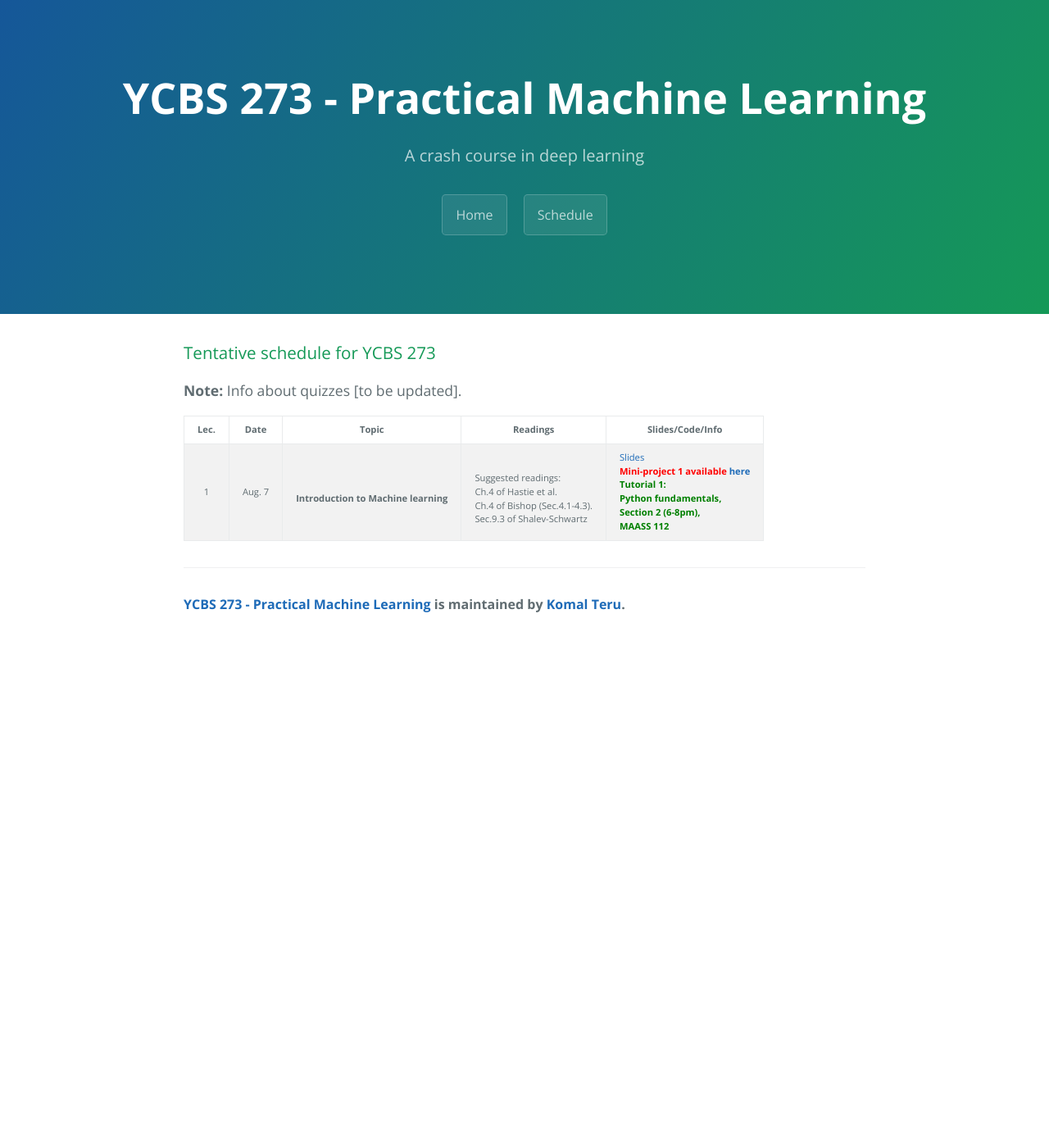
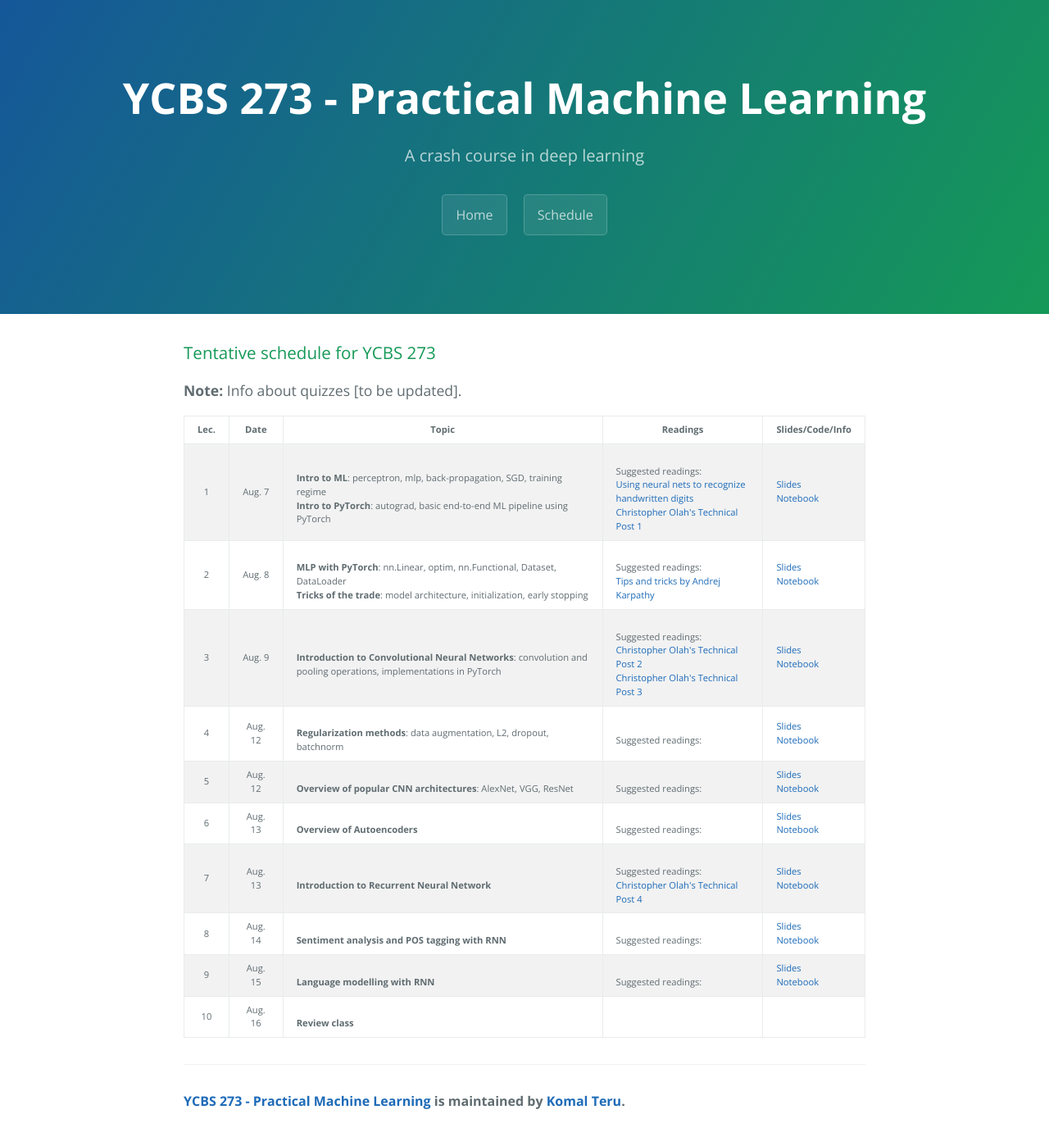
Before and after one commit to kkteru/ycbs273, a Jekyll site: the page built from schedule.html, in a window 1280 px wide. Shown: the whole page at 82% size. Built offline with Jekyll 4.4.1, drawn with Linux system fonts in a browser that asks for light colours; before the commit the page ends 900 px from its top, so only the background shows below that.

Commit message:
Added content

```diff
--- a/_includes/page-footer.html
+++ b/_includes/page-footer.html
@@ -1,3 +1,3 @@
 <footer class="site-footer">
-  <span class="site-footer-owner"><a href="{{ site.url }}">{{ site.title }}</a> is maintained by <a href="{{ site.author.url }}">{{ site.author.name }}</a>.</span>
+  <span class="site-footer-owner"><a href="{{ site.url }}">{{ site.title }}</a> is maintained by <a href=mailto:komal.teru@gmail.com>{{ site.author.name }}</a>.</span>
 </footer>
--- a/schedule.html
+++ b/schedule.html
@@ -19,16 +19,146 @@ title: {{ site.name }}
 <tr>
 <td><center>1</center></td>
 <td><center>Aug. 7</center></td>
-<td><br><b>Introduction to Machine learning</b></td>
+<td><br><b>Intro to ML</b>: perceptron, mlp, back-propagation, SGD, training regime<br/>
+<b>Intro to PyTorch</b>: autograd,  basic end-to-end ML pipeline using PyTorch
+</td>
 <td><br>
 Suggested readings:<br>
-Ch.4 of Hastie et al.<br>
-Ch.4 of Bishop (Sec.4.1-4.3).<br>
-Sec.9.3 of Shalev-Schwartz</td>
+<a href="http://neuralnetworksanddeeplearning.com/chap1.html">Using neural nets to recognize handwritten digits</a><br>
+<a href="http://colah.github.io/posts/2015-08-Backprop/">Christopher Olah's Technical Post 1</a><br>
 <td>
 	<a href="slides/04-linear_classification.pdf">Slides</a> <br/>
-	<font color="red"><b>Mini-project 1 available <a href="files/miniproject1_spec.pdf">here</a></b></font><br/>
-	<font color="green"><b>Tutorial 1: <br/> Python fundamentals, <br/> Section 2 (6-8pm), <br/> MAASS 112</b></font>
+	<a href="slides/04-linear_classification.pdf">Notebook</a> <br/>
+</td>
+</td>
+</tr>
+
+<tr>
+<td><center>2</center></td>
+<td><center>Aug. 8</center></td>
+<td><br><b>MLP with PyTorch</b>: nn.Linear, optim, nn.Functional, Dataset, DataLoader<br/>
+<b>Tricks of the trade</b>: model architecture, initialization, early stopping<br/>
+</td>
+<td><br>
+Suggested readings:<br>
+<a href="http://cs231n.github.io/neural-networks-3/">Tips and tricks by Andrej Karpathy</a><br>
+<td>
+	<a href="slides/04-linear_classification.pdf">Slides</a> <br/>
+	<a href="slides/04-linear_classification.pdf">Notebook</a> <br/>
+</td>
+</td>
+</tr>
+
+<tr>
+<td><center>3</center></td>
+<td><center>Aug. 9</center></td>
+<td><br><b>Introduction to Convolutional Neural Networks</b>: convolution and pooling operations, implementations in PyTorch<br/>
+</td>
+<td><br>
+Suggested readings:<br>
+<a href="http://colah.github.io/posts/2014-07-Understanding-Convolutions/">Christopher Olah's Technical Post 2</a><br>
+<a href="http://colah.github.io/posts/2014-07-Conv-Nets-Modular/">Christopher Olah's Technical Post 3</a><br>
+<td>
+	<a href="slides/04-linear_classification.pdf">Slides</a> <br/>
+	<a href="slides/04-linear_classification.pdf">Notebook</a> <br/>
+</td>
+</td>
+</tr>
+
+<tr>
+<td><center>4</center></td>
+<td><center>Aug. 12</center></td>
+<td><br><b>Regularization methods</b>: data augmentation, L2, dropout, batchnorm
+</td>
+<td><br>
+Suggested readings:<br>
+<!-- <a href="http://neuralnetworksanddeeplearning.com/chap1.html">Using neural nets to recognize handwritten digits</a><br> -->
+<td>
+	<a href="slides/04-linear_classification.pdf">Slides</a> <br/>
+	<a href="slides/04-linear_classification.pdf">Notebook</a> <br/>
+</td>
+</td>
+</tr>
+
+<tr>
+<td><center>5</center></td>
+<td><center>Aug. 12</center></td>
+<td><br><b>Overview of popular CNN architectures</b>: AlexNet, VGG, ResNet
+</td>
+<td><br>
+Suggested readings:<br>
+<!-- <a href="http://neuralnetworksanddeeplearning.com/chap1.html">Using neural nets to recognize handwritten digits</a><br> -->
+<td>
+	<a href="slides/04-linear_classification.pdf">Slides</a> <br/>
+	<a href="slides/04-linear_classification.pdf">Notebook</a> <br/>
+</td>
+</td>
+</tr>
+
+<tr>
+<td><center>6</center></td>
+<td><center>Aug. 13</center></td>
+<td><br><b>Overview of Autoencoders</b></td>
+<td><br>
+Suggested readings:<br>
+<!-- <a href="http://neuralnetworksanddeeplearning.com/chap1.html">Using neural nets to recognize handwritten digits</a><br> -->
+<td>
+	<a href="slides/04-linear_classification.pdf">Slides</a> <br/>
+	<a href="slides/04-linear_classification.pdf">Notebook</a> <br/>
+</td>
+</td>
+</tr>
+
+<tr>
+<td><center>7</center></td>
+<td><center>Aug. 13</center></td>
+<td><br><b>Introduction to Recurrent Neural Network</b>
+</td>
+<td><br>
+Suggested readings:<br>
+<a href="http://colah.github.io/posts/2015-08-Understanding-LSTMs/">Christopher Olah's Technical Post 4</a><br>
+<td>
+	<a href="slides/04-linear_classification.pdf">Slides</a> <br/>
+	<a href="slides/04-linear_classification.pdf">Notebook</a> <br/>
+</td>
+</td>
+</tr>
+
+<tr>
+<td><center>8</center></td>
+<td><center>Aug. 14</center></td>
+<td><br><b>Sentiment analysis and POS tagging with RNN</b></td>
+<td><br>
+Suggested readings:<br>
+<!-- <a href="http://neuralnetworksanddeeplearning.com/chap1.html">Using neural nets to recognize handwritten digits</a><br> -->
+<td>
+	<a href="slides/04-linear_classification.pdf">Slides</a> <br/>
+	<a href="slides/04-linear_classification.pdf">Notebook</a> <br/>
+</td>
+</td>
+</tr>
+
+<tr>
+<td><center>9</center></td>
+<td><center>Aug. 15</center></td>
+<td><br><b>Language modelling with RNN</b></td>
+<td><br>
+Suggested readings:<br>
+<!-- <a href="http://neuralnetworksanddeeplearning.com/chap1.html">Using neural nets to recognize handwritten digits</a><br> -->
+<td>
+	<a href="slides/04-linear_classification.pdf">Slides</a> <br/>
+	<a href="slides/04-linear_classification.pdf">Notebook</a> <br/>
+</td>
+</td>
+</tr>
+
+<tr>
+<td><center>10</center></td>
+<td><center>Aug. 16</center></td>
+<td><br><b>Review class</b></td>
+<td><br>
+<td>
+
 </td>
 </td>
 </tr>
```
Also changed, not shown: index.md (+10 -2 lines).
